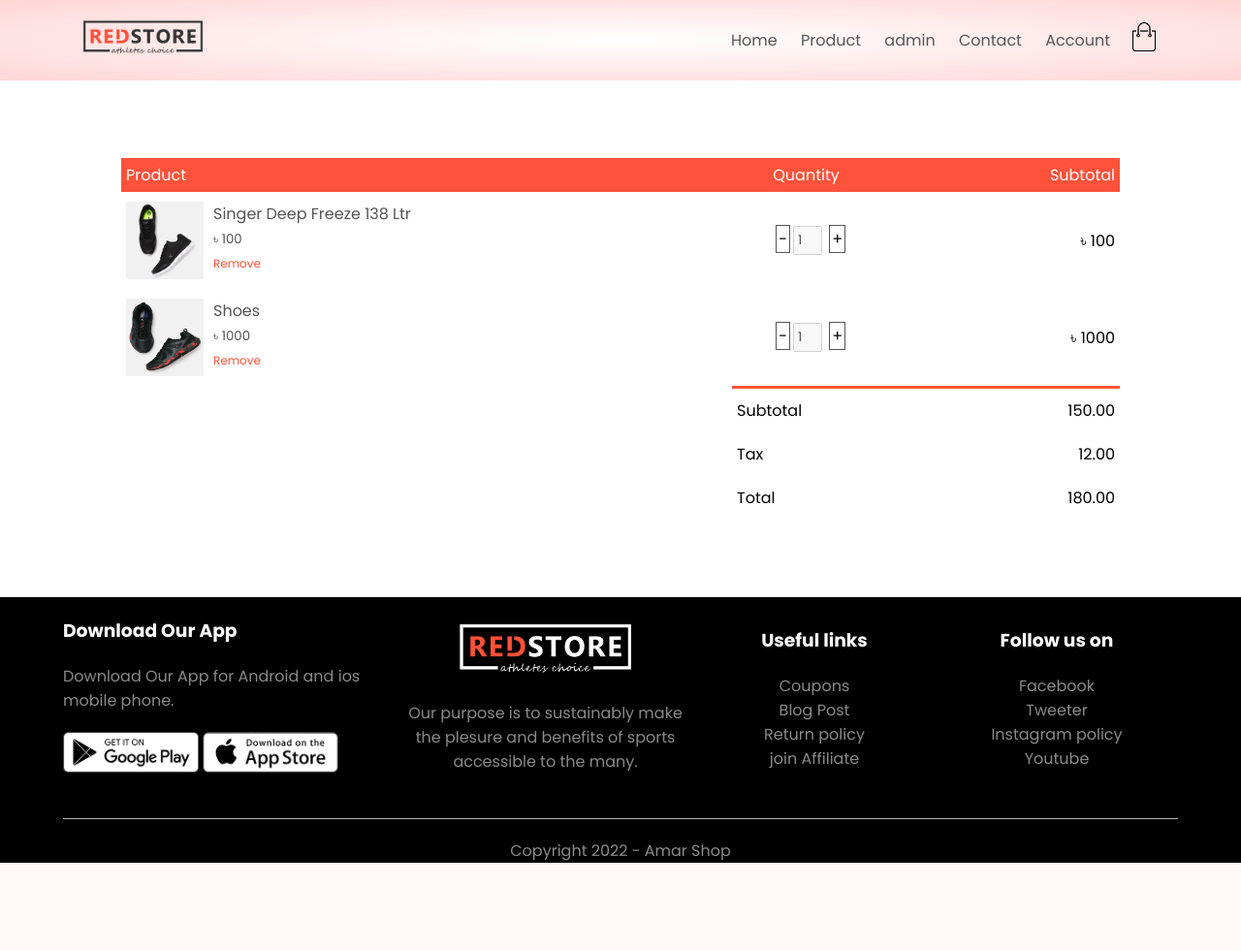
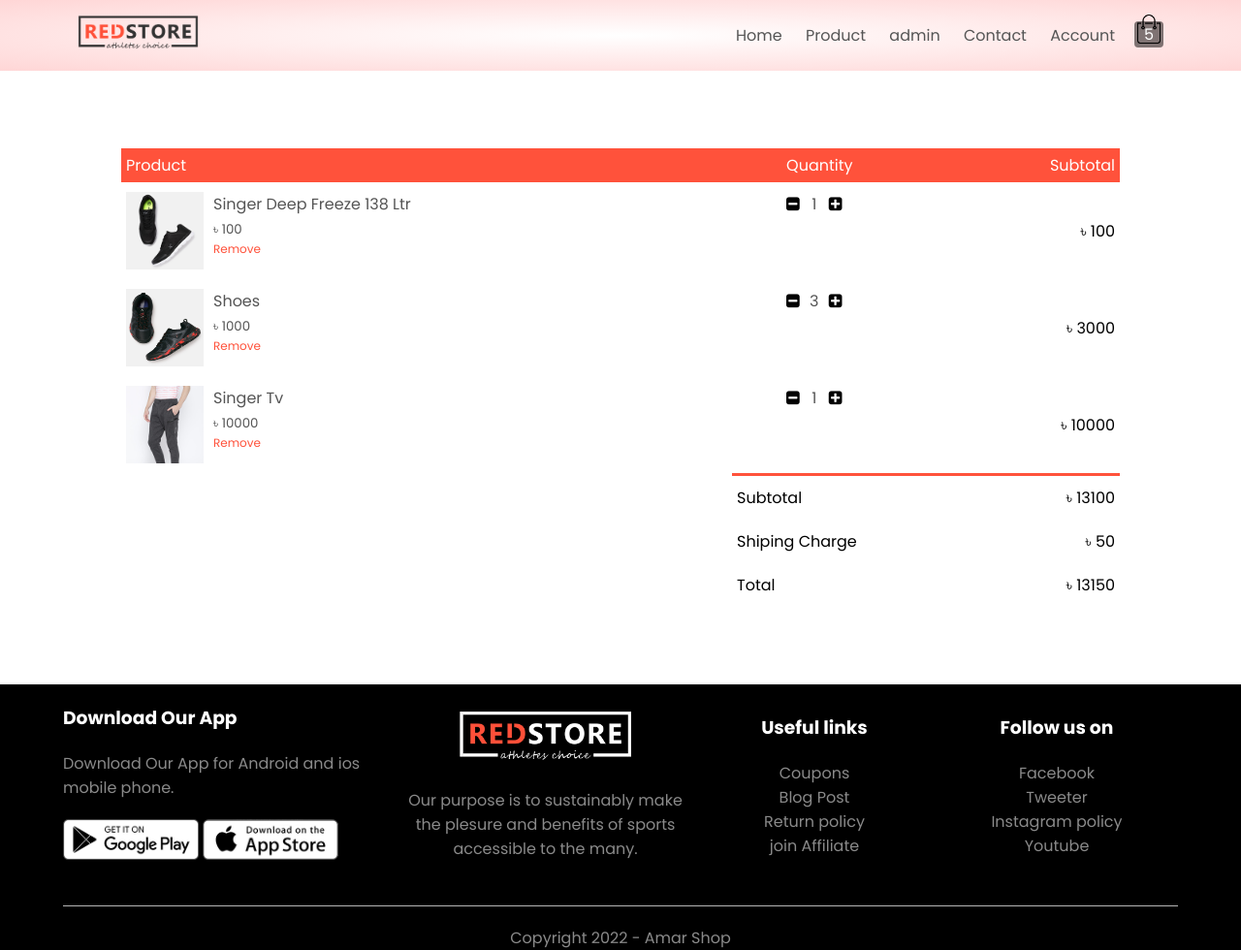
Before and after one commit to anwar-hasaan/Amar-Shop, a Django app: page /cart/ in a window 1280 px wide. Shown: the whole page at 97% size. Before the commit the page ends 890 px from the top, so only its background shows below. Run offline with Django 4.2, Linux system fonts and the light colour scheme; a user stored in the database is signed in; data comes from the database, SQL or seed files in the repository; both versions use the stored data as it was before the commit.

Commit message:
cart done

```diff
--- a/shop/models.py
+++ b/shop/models.py
@@ -22,6 +22,7 @@
 
 class ProductImage(models.Model):
     image = models.ImageField(upload_to=utails.get_upload_dir)
+    @property
     def get_url(self):
         return f"/media/{self.image}"
     def __str__(self):
@@ -57,8 +58,10 @@
     product = models.ForeignKey(Product, on_delete=models.CASCADE)
     quantity = models.PositiveIntegerField(default=1)
     added_at = models.DateTimeField(auto_now_add=True)
-    is_ordered = models.BooleanField(default=False)
 
+    @property
+    def get_sub_total(self):
+        return self.quantity * self.product.discount_price
     def __str__(self):
         return self.product.title
 
--- /dev/null
+++ b/shop/templatetags/cart_product.py
@@ -0,0 +1,17 @@
+from django import template
+from shop.models import Cart
+
+register = template.Library()
+
+@register.filter
+def count_cart_product(user):
+    try:
+        all_cart_product = Cart.objects.filter(_user=user)
+        if all_cart_product:
+            count = 0
+            for cart in all_cart_product:
+                count += cart.quantity
+            return count
+    except Exception as e:
+        pass
+    return 0
--- a/shop/urls.py
+++ b/shop/urls.py
@@ -9,4 +9,7 @@
 
     path('cart/', views.cart, name='cart'),
     path('add-to-cart/<product_id>/', views.add_to_cart, name='addtocart'),
+    path('increase-cart-item/', views.increase_item, name='increase-item'),
+    path('decrease-cart-item/', views.decrease_item, name='decrease-item'),
+    path('remove-cart-item/', views.remove_cart_item, name='remove-item'),
 ]
--- a/shop/views.py
+++ b/shop/views.py
@@ -1,7 +1,10 @@
 from django.shortcuts import render, redirect
+from django.http import JsonResponse
 from django.views.generic import ListView, DetailView
 from shop.models import Product, Cart, Customer, OrderPlaced
 from django.contrib.auth.decorators import login_required
+
+SHIPING_CHARGE = 50
 
 def home(request):
     return render(request, 'shop/home.html')
@@ -19,11 +22,15 @@
 @login_required
 def cart(request):
     user = request.user
-    cart_products = Cart.objects.filter(_user=user, is_ordered=False)
+    cart_products = Cart.objects.filter(_user=user)
+    sub_total_cost = 0
     for cart in cart_products:
-        print(cart.product.title)
+        sub_total_cost += cart.get_sub_total
     context = {
-        'carts': cart_products
+        'carts': cart_products,
+        'shiping': SHIPING_CHARGE,
+        'sub_total': sub_total_cost,
+        'total_cost': sub_total_cost+SHIPING_CHARGE
     }
     return render(request, 'shop/cart.html', context)
 
@@ -31,8 +38,8 @@
     user = request.user
     product = Product.objects.filter(product_id=product_id).first()
     if product:
-        cart_products = Cart.objects.filter(_user=user, is_ordered=False)
-        cart_products = [cart._product for cart in cart_products]
+        cart_products = Cart.objects.filter(_user=user)
+        cart_products = [cart.product for cart in cart_products]
         if product in cart_products:
             print('in cart')
             in_cart = Cart.objects.get(product=product)
@@ -43,7 +50,70 @@
             cart = Cart.objects.create(_user=user, product=product)
             cart.save()
             print('product added')
+    return redirect('/cart')
 
+@login_required
+def increase_item(request):
+    user = request.user
+    product_id = request.GET.get('product_id')
+    c = Cart.objects.get(product__product_id=product_id, _user=user)
+    if c.quantity < 10:
+        c.quantity += 1
+        c.save()
 
+    sub_total = 0
+    cart_quantity = 0
+    for cart in Cart.objects.filter(_user=user):
+        sub_total += cart.get_sub_total
+        cart_quantity += cart.quantity
 
-    return render(request, 'shop/cart.html')
+    data = {
+        'all_prod_subtotal_cost': sub_total,
+        'all_prod_total_cost': sub_total + SHIPING_CHARGE,
+        'sub_total': c.get_sub_total,
+        'quantity': c.quantity,
+        'cart_quantity': cart_quantity
+    }
+    return JsonResponse(data)
+
+@login_required
+def decrease_item(request):
+    user = request.user
+    product_id = request.GET.get('product_id')
+    c = Cart.objects.get(product__product_id=product_id, _user=user)
+    if c.quantity > 1:
+        c.quantity -= 1
+        c.save()
+
+    sub_total = 0
+    cart_quantity = 0
+    for cart in Cart.objects.filter(_user=user):
+        sub_total += cart.get_sub_total
+        cart_quantity += cart.quantity
+    data = {
+        'all_prod_subtotal_cost': sub_total,
+        'all_prod_total_cost': sub_total + SHIPING_CHARGE,
+        'sub_total': c.get_sub_total,
+        'quantity': c.quantity,
+        'cart_quantity': cart_quantity
+    }
+    return JsonResponse(data)
+
+@login_required
+def remove_cart_item(request):
+    user = request.user
+    product_id = request.GET.get('product_id')
+    c = Cart.objects.get(product__product_id=product_id, _user=user)
+    c.delete()
+
+    sub_total = 0
+    cart_quantity = 0
+    for cart in Cart.objects.filter(_user=user):
+        sub_total += cart.get_sub_total
+        cart_quantity += cart.quantity
+    data = {
+        'all_prod_subtotal_cost': sub_total,
+        'all_prod_total_cost': sub_total + SHIPING_CHARGE,
+        'cart_quantity': cart_quantity
+    }
+    return JsonResponse(data)
--- a/static/css/style.css
+++ b/static/css/style.css
@@ -20,7 +20,7 @@
 .navbar{
     display: flex;
     align-items: center;
-    padding: 20px;
+    padding: 15px;
 }
 nav{
     flex: 1;
@@ -134,7 +134,7 @@
     color: #ff523b;
 }
 
-/* offer */
+/* ----------offer--------------- */
 .offer{
     background: radial-gradient(#fff, #ffd6d6);
     margin-top: 80px;
@@ -352,13 +352,18 @@
 td{
     padding: 10px 5px;
 }
-td input{
+td .quantity{
     width: 30px;
     height: 30px;
     padding: 3px;
-    outline: none;
+    text-align: center;
+    margin-top: -3px;
 }
-td a{
+#cart-quantity{
+    display: flex;
+    flex-direction: row;
+}
+td .remove{
     color: #ff523b;
     font-size: 12px;
 }
@@ -382,6 +387,11 @@
 }
 th:last-child{
     text-align: right;
+}
+.empty-cart{
+    height: 30vh;
+    font-size: 30px;
+    font-weight: bold;
 }
 
 /*-------------------- account page------------------- */
@@ -453,24 +463,23 @@
     transition: transform 0.5s;
 }
 
-/*---------- cart item plus minus-------------- */
-#plus, #minus{
-    border: 1px solid #555;
-    padding: 2px;
-    margin: 3px;
-    width: 30px;
-    height: 20px;
-    position: relative;
-}
-
-
+/*---------- cart badge-------------- */
+.badge {
+    color: rgb(255, 255, 255);
+    background-color: rgba(0, 0, 0, 0.5);
+    padding: 1px;
+    text-align: center;
+    margin-bottom: -34px;
+    font-weight: light;
+    border-radius: 4px;
+  }
 
 @media only screen and (max-width: 800px){
     nav ul{
         position: absolute;
         top: 70px;
         left: 0;
-        background: #ff523b;
+        background: #555;
         width: 100%;
         overflow: hidden;
         transition: max-height 0.5s;
@@ -510,4 +519,11 @@
         display: flex;
         flex-direction: column;
     }
+    .quantity{
+        margin-left: -7px;
+    }
+    .empty-cart{
+        height: 100px;
+        font-size: 22px;
+    }
 }
--- /dev/null
+++ b/static/js/cart_ajax.js
@@ -0,0 +1,85 @@
+// increase cart item quantity
+$('.quantity-increase').click(function(){
+    let product_id = $(this).attr('product_id').toString()
+    let quantity_elm = this.parentNode.parentNode.children[1]
+    let sub_total_elm = this.parentNode.parentNode.nextElementSibling;
+    $.ajax({
+        type: 'GET',
+        url: '/increase-cart-item',
+        data:{
+            product_id: product_id
+        },
+        success: function(data){
+            console.log(data)
+            quantity_elm.innerText = data.quantity;
+            sub_total_elm.innerHTML = "&#2547; "+ data.sub_total;
+
+            document.getElementById('sub-total').innerHTML = "&#2547; " + data.all_prod_subtotal_cost;
+            document.getElementById('total').innerHTML = "&#2547; " + data.all_prod_total_cost;
+
+            document.getElementById('quantity-badge').innerText = data.cart_quantity;
+        }
+    })
+})
+
+// decrease cart item quantity
+$('.quantity-decrease').click(function(){
+    let product_id = $(this).attr('product_id').toString()
+    let quantity_elm = this.parentNode.parentNode.children[1]
+    let sub_total_elm = this.parentNode.parentNode.nextElementSibling;
+    $.ajax({
+        type: 'GET',
+        url: '/decrease-cart-item',
+        data:{
+            product_id: product_id
+        },
+        success: function(data){
+            console.log(data)
+            quantity_elm.innerText = data.quantity;
+            sub_total_elm.innerHTML = "&#2547; "+ data.sub_total;
+
+            document.getElementById('sub-total').innerHTML = "&#2547; " + data.all_prod_subtotal_cost;
+            document.getElementById('total').innerHTML = "&#2547; " + data.all_prod_total_cost;
+
+            document.getElementById('quantity-badge').innerText = data.cart_quantity;
+        }
+    })
+})
+
+// remove item
+$('.remove').click(function(){
+    let product_id = $(this).attr('product_id').toString()
+    let item_row = this.parentNode.parentNode.parentNode.parentNode
+    $.ajax({
+        type: 'GET',
+        url: '/remove-cart-item',
+        data:{
+            product_id: product_id
+        },
+        success: function(data){
+            console.log(data)
+            item_row.remove()
+            document.getElementById('sub-total').innerHTML = "&#2547; " + data.all_prod_subtotal_cost;
+            document.getElementById('total').innerHTML = "&#2547; " + data.all_prod_total_cost;
+
+            document.getElementById('quantity-badge').innerText = data.cart_quantity;
+            // if cart is empty then remove the total price section
+            let is_empty = document.getElementById('cart-quantity');
+            if (is_empty == null){
+                let total_price_sec = document.getElementById('total-price');
+                let thead = document.getElementById('temp');
+                total_price_sec.remove()
+                thead.remove()
+
+                let temp_div = document.createElement('div');
+                temp_div.setAttribute('class', 'empty-cart')
+                let temp_h3 = document.createElement('h3')
+                // give msg is empty
+                temp_h3.innerText = "You don't have any products in your cart!";
+                temp_div.appendChild(temp_h3)
+                document.getElementById('cart-main-container').appendChild(temp_div);
+            }
+
+        }
+    })
+})
--- a/static/js/main.js
+++ b/static/js/main.js
@@ -16,12 +16,9 @@
 // toggle image--product details page
 let product_img = document.getElementById('product-img');
 let small_img = document.getElementsByClassName('small-img');
-small_img[0].addEventListener('click', function(){
-    product_img.src = small_img[0].src;
-})
-small_img[1].addEventListener('click', function(){
-    product_img.src = small_img[1].src;
-})
-small_img[2].addEventListener('click', function(){
-    product_img.src = small_img[2].src;
-})
+
+for (let index = 0; index < small_img.length; index++) {
+    small_img[index].addEventListener('click', function(){
+            product_img.src = small_img[index].src;
+        })
+}
--- a/templates/base.html
+++ b/templates/base.html
@@ -1,4 +1,5 @@
 {% load static %}
+{% load cart_product %}
 <!DOCTYPE html>
 <html lang="en">
 <head>
@@ -7,6 +8,8 @@
     <meta name="viewport" content="width=device-width, initial-scale=1.0">
     <link href="https://fonts.googleapis.com/css2?family=Poppins:wght@300;400;500;600;700&display=swap" rel="stylesheet">
     <link rel="stylesheet" href="https://stackpath.bootstrapcdn.com/font-awesome/4.7.0/css/font-awesome.min.css">
+    <script src="https://cdnjs.cloudflare.com/ajax/libs/jquery/3.5.0/jquery.min.js" integrity="sha512-k2WPPrSgRFI6cTaHHhJdc8kAXaRM4JBFEDo1pPGGlYiOyv4vnA0Pp0G5XMYYxgAPmtmv/IIaQA6n5fLAyJaFMA==" crossorigin="anonymous" referrerpolicy="no-referrer"></script>
+    <!-- <link href="https://cdn.jsdelivr.net/npm/bootstrap@5.0.2/dist/css/bootstrap.min.css" rel="stylesheet" integrity="sha384-EVSTQN3/azprG1Anm3QDgpJLIm9Nao0Yz1ztcQTwFspd3yD65VohhpuuCOmLASjC" crossorigin="anonymous"> -->
 
     <link rel="stylesheet" href="{% static '/css/style.css' %}">
     <title>{% block title %}{% endblock title %}</title>
@@ -28,7 +31,7 @@
                     <li><a href="{% url 'account:home' %}">Account</a></li>
                 </ul>
             </nav>
-            <a href="{% url 'shop:cart' %}"><img src="{% static '/images/icons/cart.png' %}" width="30px" height="30px" alt=""></a>
+            <a href="{% url 'shop:cart' %}"><p class="badge" id="quantity-badge">{{request.user|count_cart_product}}</p><img src="{% static '/images/icons/cart.png' %}" width="30px" height="30px"></a>
             <img src="{% static '/images/icons/menu.png' %}" id="menu-btn" class="menu-icon">
         </div>
 
@@ -41,9 +44,7 @@
     </div>
 </div>
 
-
 {% block content %} {% endblock content %}
-
 
 <!--------footer------------>
 <div class="footer">
@@ -87,5 +88,6 @@
 
 <script defer="defer" type="text/javascript" src="{% static "/js/main.js" %}"></script>
 <script defer="defer" type="text/javascript" src="{% static "/js/toggle_login_form.js" %}"></script>
+<script defer="defer" type="text/javascript" src="{% static "/js/cart_ajax.js" %}"></script>
 </body>
 </html>
--- a/templates/shop/cart.html
+++ b/templates/shop/cart.html
@@ -4,15 +4,15 @@
 
 {% block content %}
 <!---------cart details------------>
-<div class="small-container cart-page">
-
+<div class="small-container cart-page" id="cart-main-container">
+    {% if carts %}
     <table>
-        <thead>
+        <thead id="temp">
             <th>Product</th>
             <th>Quantity</th>
             <th>Subtotal</th>
         </thead>
-        {% if carts %}
+
         {% for cart in carts %}
         <tr>
             <td>
@@ -24,34 +24,42 @@
                         <p>{{cart.product.title}}</p>
                         <small>&#2547; {{cart.product.discount_price}}</small>
                         <br>
-                        <a href="">Remove</a>
+                        <p class="remove" product_id="{{cart.product.product_id}}">Remove</p>
                     </div>
                 </div>
             </td>
-            <td id="cart-quantity"><span id="minus">-</span><input type="number" value="1" disabled> <span id="plus">+</span></td>
-            <td>&#2547; {{cart.product.discount_price}}</td>
+            <td id="cart-quantity">
+                <span><i class="fa fa-minus-square quantity-decrease" product_id="{{cart.product.product_id}}"></i></span>
+                    <p class="quantity">{{cart.quantity}}</p>
+                <span><i class="fa fa-plus-square quantity-increase" product_id="{{cart.product.product_id}}"></i></i></span>
+            </td>
+            <td>&#2547; {{cart.get_sub_total}}</td>
         </tr>
         {% endfor %}
-        {% endif %}
+
     </table>
 
 
-    <div class="total-price">
+    <div class="total-price" id="total-price">
         <table>
             <tr>
                 <td>Subtotal</td>
-                <td>150.00</td>
+                <td id="sub-total">&#2547; {{sub_total}}</td>
             </tr>
             <tr>
-                <td>Tax</td>
-                <td>12.00</td>
+                <td>Shiping Charge</td>
+                <td>&#2547; {{shiping}}</td>
             </tr>
             <tr>
                 <td>Total</td>
-                <td>180.00</td>
+                <td id="total">&#2547; {{total_cost}}</td>
             </tr>
         </table>
     </div>
-
+    {% else %}
+        <div class="small-container empty-cart">
+            <h3>You don't have any products in your cart!</h3>
+        </div>
+    {% endif %}
 </div>
 {% endblock content %}
```
Also changed, not shown: db.sqlite3, shop/migrations/0011_remove_cart_is_ordered.py (added), shop/templatetags/__init__.py (added), static/images/icons/plus.png (added), static/images/icons/plus.svg (added).
